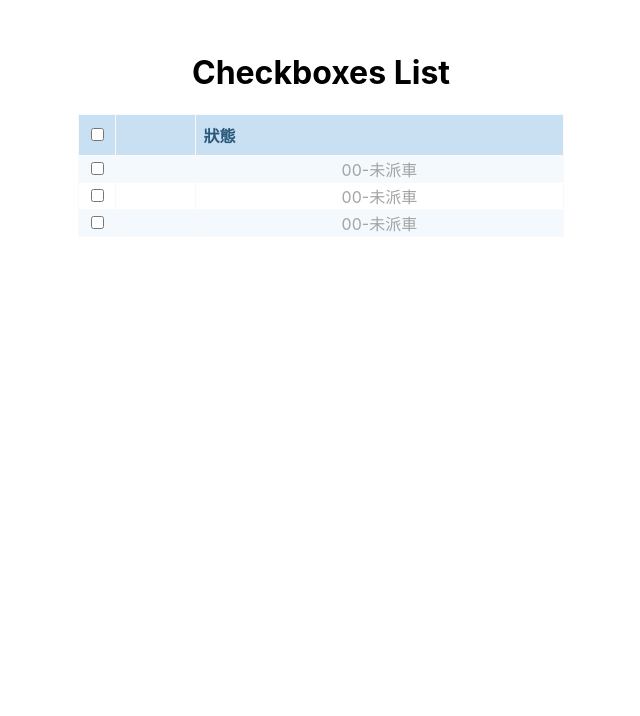
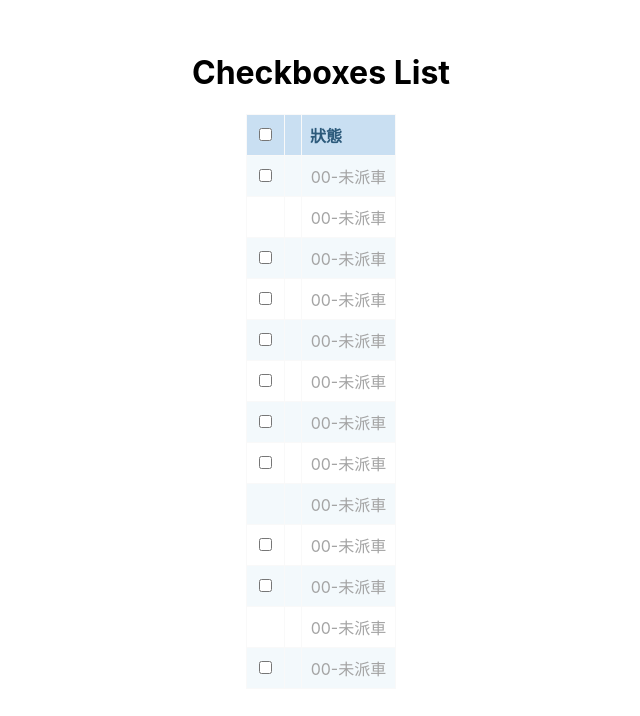
Before and after one commit to harrytothemoon/Morrison-express-check-list, a React (Create React App) app: page / in a window 1280 px wide. Shown: the top 716 px of the page, without its empty margins (319-959 px from the left). Built offline with nearby package versions, Linux system fonts and the light colour scheme.

Commit message:
docs: create mock data

```diff
--- a/src/App.css
+++ b/src/App.css
@@ -8,19 +8,19 @@
 
 table {
   border-collapse: collapse;
-  width: 40%;
+  width: 150px;
 }
 
 th,
 td {
   border: 1px solid #f9f9f9;
+  padding: 0.5rem;
+  white-space: nowrap;
 }
 
 th {
   background-color: #c9dff2;
   color: #2c5a7b;
-  text-align: start;
-  padding: 0.5rem;
 }
 
 tr:nth-child(odd) {
@@ -32,6 +32,13 @@ td {
 }
 
 .checkboxCol {
-  width: 5%;
   text-align: center;
 }
+
+input {
+  cursor: pointer;
+}
+
+.statusCol {
+  text-align: start;
+}
--- a/src/App.jsx
+++ b/src/App.jsx
@@ -1,4 +1,5 @@
 import "./App.css";
+import mockData from "./mockData";
 
 function App() {
   const renderHeader = () => {
@@ -8,37 +9,24 @@ function App() {
           <input type="checkbox" />
         </th>
         <th></th>
-        <th>狀態</th>
+        <th class="statusCol">狀態</th>
       </tr>
     );
   };
   const renderBody = () => {
     return (
       <tbody>
-        <tr>
-          <td>
-            <input type="checkbox" />
-          </td>
-          <td></td>
-          <td>00-未派車</td>
-        </tr>
-        <tr>
-          <td>
-            <input type="checkbox" />
-          </td>
-          <td></td>
-          <td>00-未派車</td>
-        </tr>
-        <tr>
-          <td>
-            <input type="checkbox" />
-          </td>
-          <td></td>
-          <td>00-未派車</td>
-        </tr>
+        {mockData.map(({ id, status, isAvailable }) => (
+          <tr key={id}>
+            <td>{isAvailable && <input type="checkbox" />}</td>
+            <td></td>
+            <td>{status}</td>
+          </tr>
+        ))}
       </tbody>
     );
   };
+
   return (
     <div className="App">
       <h1 className="title">Checkboxes List</h1>
--- /dev/null
+++ b/src/mockData.js
@@ -0,0 +1,69 @@
+const mockData = [
+  {
+    id: 1,
+    status: "00-未派車",
+    isAvailable: true,
+  },
+  {
+    id: 2,
+    status: "00-未派車",
+    isAvailable: false,
+  },
+  {
+    id: 3,
+    status: "00-未派車",
+    isAvailable: true,
+  },
+  {
+    id: 4,
+    status: "00-未派車",
+    isAvailable: true,
+  },
+  {
+    id: 5,
+    status: "00-未派車",
+    isAvailable: true,
+  },
+  {
+    id: 6,
+    status: "00-未派車",
+    isAvailable: true,
+  },
+  {
+    id: 7,
+    status: "00-未派車",
+    isAvailable: true,
+  },
+  {
+    id: 8,
+    status: "00-未派車",
+    isAvailable: true,
+  },
+  {
+    id: 9,
+    status: "00-未派車",
+    isAvailable: false,
+  },
+  {
+    id: 10,
+    status: "00-未派車",
+    isAvailable: true,
+  },
+  {
+    id: 11,
+    status: "00-未派車",
+    isAvailable: true,
+  },
+  {
+    id: 12,
+    status: "00-未派車",
+    isAvailable: false,
+  },
+  {
+    id: 13,
+    status: "00-未派車",
+    isAvailable: true,
+  },
+];
+
+export default mockData;
```
